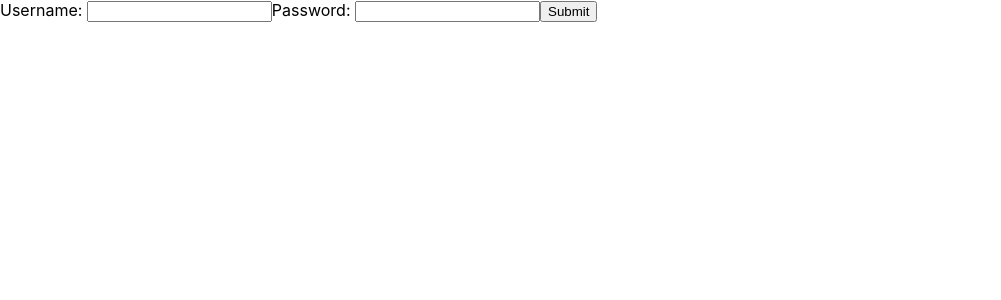
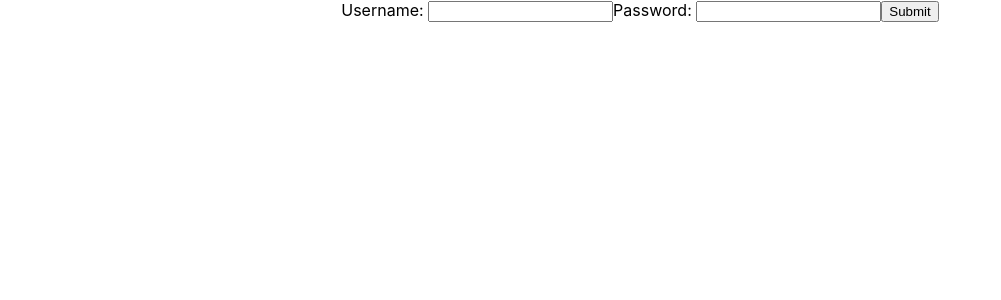
Before and after one commit to newtypeV2/ForgetMeNot-FE, a React (Create React App) app: page /login in a window 1280 px wide. Shown: the top 300 px of the page, without its empty margins (0-1001 px from the left). Built offline with nearby package versions, Linux system fonts and the light colour scheme.

Commit message:
Added clickhandler for the Add List.

```diff
--- a/src/App.css
+++ b/src/App.css
@@ -1,6 +1,8 @@
-/* .App {
-  text-align: center;
-} */
+.App {
+  display: flex;
+  justify-content: center;
+  align-content: center;
+}
 
 .App-logo {
   animation: App-logo-spin infinite 20s linear;
--- a/src/App.js
+++ b/src/App.js
@@ -15,7 +15,7 @@ function App() {
     <div className="App">
       <Switch>
         <Route exact path = '/'>
-          {user.id ? <Redirect to = '/app' /> : <Redirect to = '/login' /> }
+          { user.id ? <Redirect to = '/app' /> : <Redirect to = '/login' /> }
         </Route>
         <Route exact path = '/login' render = { () =>
           <Login
--- a/src/components/items.js
+++ b/src/components/items.js
@@ -9,14 +9,17 @@ export class ItemContainer extends Component {
 
     render() {
         return (
+            this.props.items ?
             <div id="itemcontainer">
                 <h3>Items in List</h3>
                 <ol>
                     {
-                        this.props.items ? this.renderItems() : null
+                        this.renderItems()
                     }
                 </ol>
             </div>
+            :
+            null
         )
     }
 }
--- a/src/components/lists.js
+++ b/src/components/lists.js
@@ -6,6 +6,11 @@ const Lists = (props) => {
     const renderLists = () => {
         return props.lists.map(list => <li onClick={() => props.clickHandler(list)} key={list.id}>{list.name}</li>)
         // return [<li>{props.lists[0].name}</li>,<li>{props.lists[1].name}</li>]
+    }
+
+    const clickHandler = (e) => {
+        let input = prompt('Please enter list name','');
+        console.log(input)
     }
 
     return (
@@ -21,7 +26,7 @@ const Lists = (props) => {
                 }
             </ul>
             <form>
-                <input type = 'button'  value = 'Add List' onClick={() => console.log('Clicked')}/>
+                <input type = 'button'  value = 'Add List' onClick={clickHandler}/>
             </form>
         </div>
     )
```
